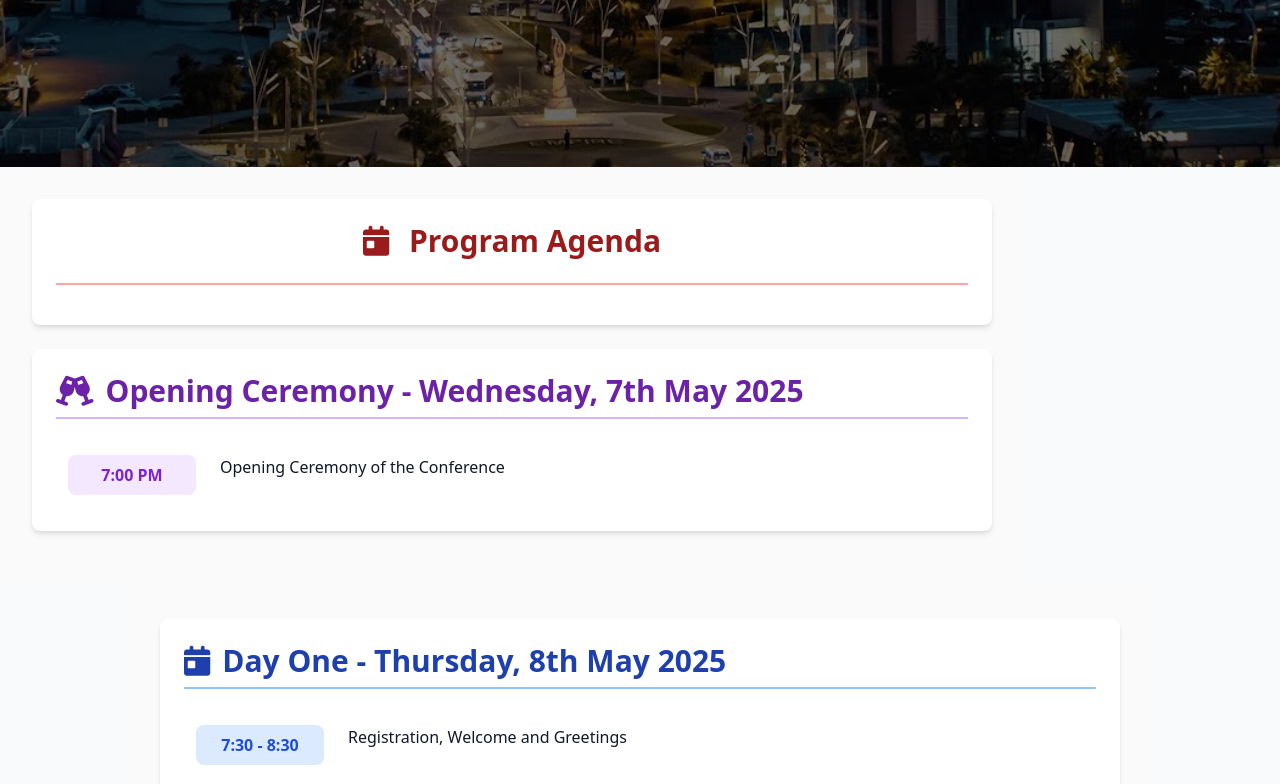
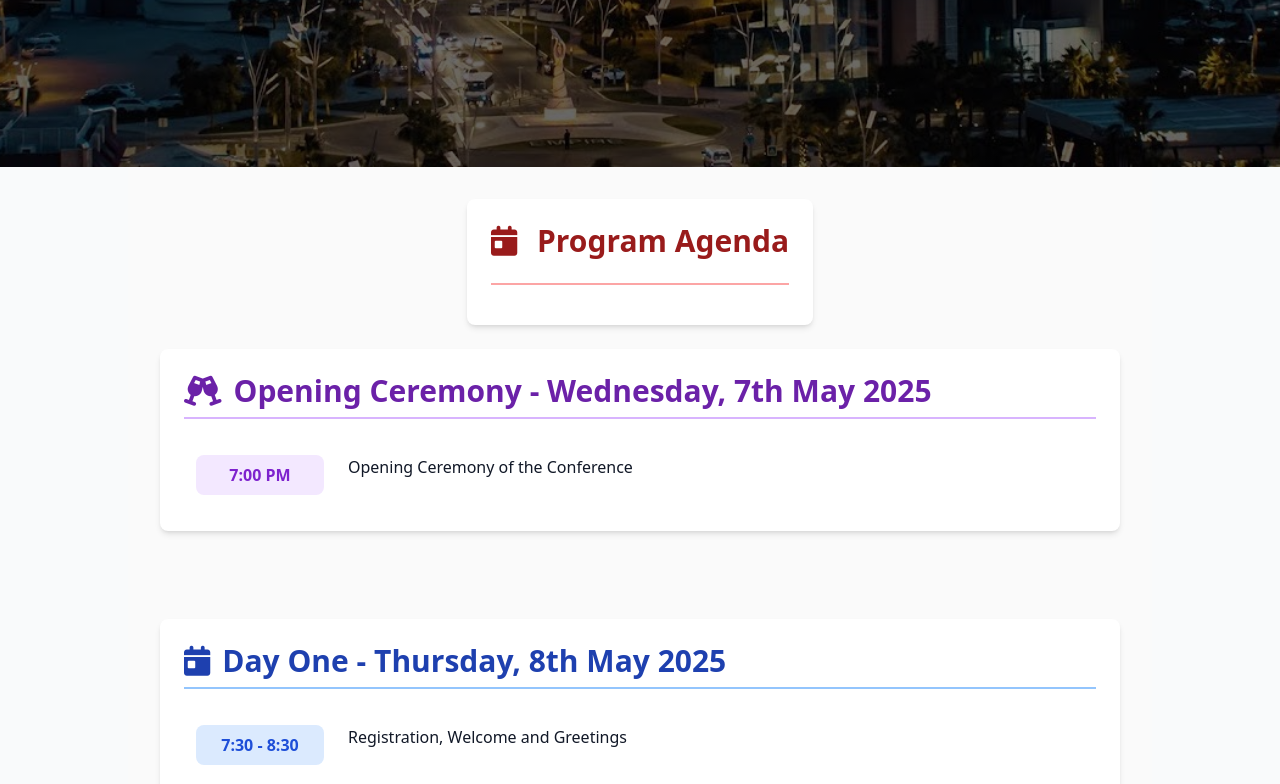
Before and after one commit to barezb/conference, a plain HTML site: page index.html in a window 1280 px wide. Shown: the part 633-1417 px from the top of the page. Drawn offline with nearby package versions, Linux system fonts and the light colour scheme.

Commit message:
fix layout

```diff
--- a/index.html
+++ b/index.html
@@ -69,7 +69,7 @@
     </section>
 
     <!-- Opening Ceremony - May 7th -->
-    <section class="agenda-page page-break p-4 md:p-8 max-w-5xl">
+    <section class="agenda-page page-break p-4 md:p-8 max-w-5xl flex flex-col mx-auto">
         <!-- Program Agenda -->
          <div class="bg-white rounded-lg shadow-md p-6 mb-6 mx-auto">
             <h2
```
